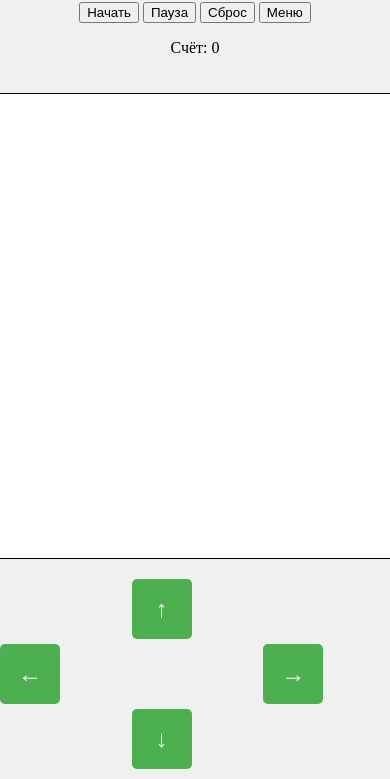
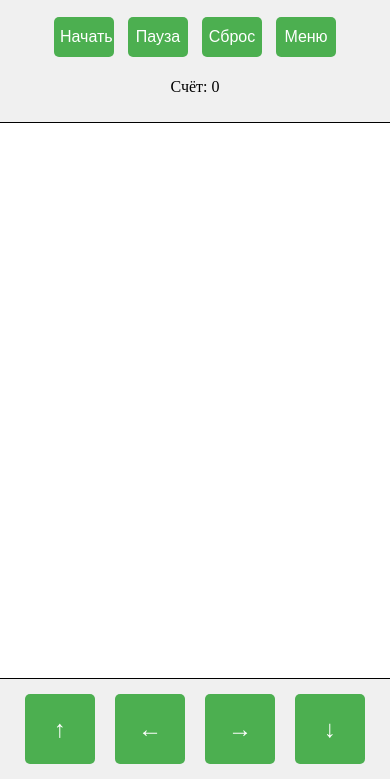
Before and after one commit to konorleo/web-, a plain HTML site: page snake.html in a window 390 px wide. Shown: the part 65-844 px from the top of the page. Drawn offline with Linux system fonts and the light colour scheme.

Commit message:
Update snake.html

```diff
--- a/snake.html
+++ b/snake.html
@@ -12,6 +12,7 @@
             justify-content: center;
             align-items: center;
             background-color: #f0f0f0;
+            overflow: hidden;
         }
         .game-container {
             display: flex;
@@ -22,58 +23,65 @@
         }
         .menu {
             text-align: center;
-            margin-bottom: 20px;
+            padding: 10px;
         }
         canvas {
             border: 1px solid #000;
             background-color: #fff;
             width: 100%;
-            height: 100%;
+            height: calc(100% - 140px);
             max-width: 100vw;
-            max-height: calc(100vh - 200px); /* Adjust for menu and controls */
+            max-height: calc(100vh - 140px);
         }
         .controls {
             display: none;
-            margin-top: 10px;
+            padding: 10px;
+            width: 100%;
+            text-align: center;
         }
-        .controls button {
-            width: 60px;
-            height: 60px;
+        .menu button, .controls button {
+            width: 70px;
+            height: 70px;
             font-size: 24px;
+            margin: 5px;
             cursor: pointer;
             border: none;
             border-radius: 5px;
             background-color: #4CAF50;
             color: white;
         }
-        .controls button:hover {
+        .menu button:hover, .controls button:hover {
             background-color: #45a049;
         }
         @media (max-width: 600px) {
             .controls {
-                display: grid;
-                grid-template-areas:
-                    ". up ."
-                    "left . right"
-                    ". down .";
-                gap: 5px;
-                width: 100%;
-                padding: 10px;
+                display: flex;
+                flex-wrap: wrap;
+                justify-content: center;
+                gap: 10px;
             }
-            .controls .up { grid-area: up; }
-            .controls .left { grid-area: left; }
-            .controls .right { grid-area: right; }
-            .controls .down { grid-area: down; }
+            .menu button {
+                width: 60px;
+                height: 40px;
+                font-size: 16px;
+            }
         }
         @media (min-width: 601px) {
             .game-container {
                 flex-direction: row;
+                align-items: center;
             }
             .menu {
                 margin-right: 20px;
-                margin-bottom: 0;
+                padding: 0;
             }
-            canvas { margin-left: 20px; }
+            canvas {
+                width: auto;
+                height: auto;
+                max-width: 300px;
+                max-height: 300px;
+                margin-left: 20px;
+            }
         }
     </style>
 </head>
@@ -89,10 +97,10 @@
         </div>
         <canvas id="snakeCanvas"></canvas>
         <div class="controls">
-            <button class="up" onclick="moveUp()">↑</button>
-            <button class="left" onclick="moveLeft()">←</button>
-            <button class="right" onclick="moveRight()">→</button>
-            <button class="down" onclick="moveDown()">↓</button>
+            <button onclick="moveUp()">↑</button>
+            <button onclick="moveLeft()">←</button>
+            <button onclick="moveRight()">→</button>
+            <button onclick="moveDown()">↓</button>
         </div>
     </div>
 
@@ -101,8 +109,8 @@
         const ctx = canvas.getContext('2d');
         const scoreElement = document.getElementById('score');
 
-        const GRID_SIZE = 20;
-        const TILES = Math.floor(Math.min(window.innerWidth, window.innerHeight - 200) / GRID_SIZE);
+        const GRID_SIZE = Math.floor(Math.min(window.innerWidth, window.innerHeight - 140) / 15);
+        const TILES = Math.floor(Math.min(window.innerWidth, window.innerHeight - 140) / GRID_SIZE);
         canvas.width = TILES * GRID_SIZE;
         canvas.height = TILES * GRID_SIZE;
 
@@ -122,7 +130,7 @@
             if (!started) {
                 started = true;
                 dx = 1;
-                spawnFood();
+                if (!food) spawnFood();
                 requestAnimationFrame(gameLoop);
             }
         }
@@ -191,9 +199,9 @@
         });
 
         function moveUp() { if (started && !paused && dy !== 1) { dx = 0; dy = -1; } }
-        function moveDown() { if (started && !paused && dy !== -1) { dx = 0; dy = 1; } }
         function moveLeft() { if (started && !paused && dx !== 1) { dx = -1; dy = 0; } }
         function moveRight() { if (started && !paused && dx !== -1) { dx = 1; dy = 0; } }
+        function moveDown() { if (started && !paused && dy !== -1) { dx = 0; dy = 1; } }
     </script>
 </body>
 </html>
```
